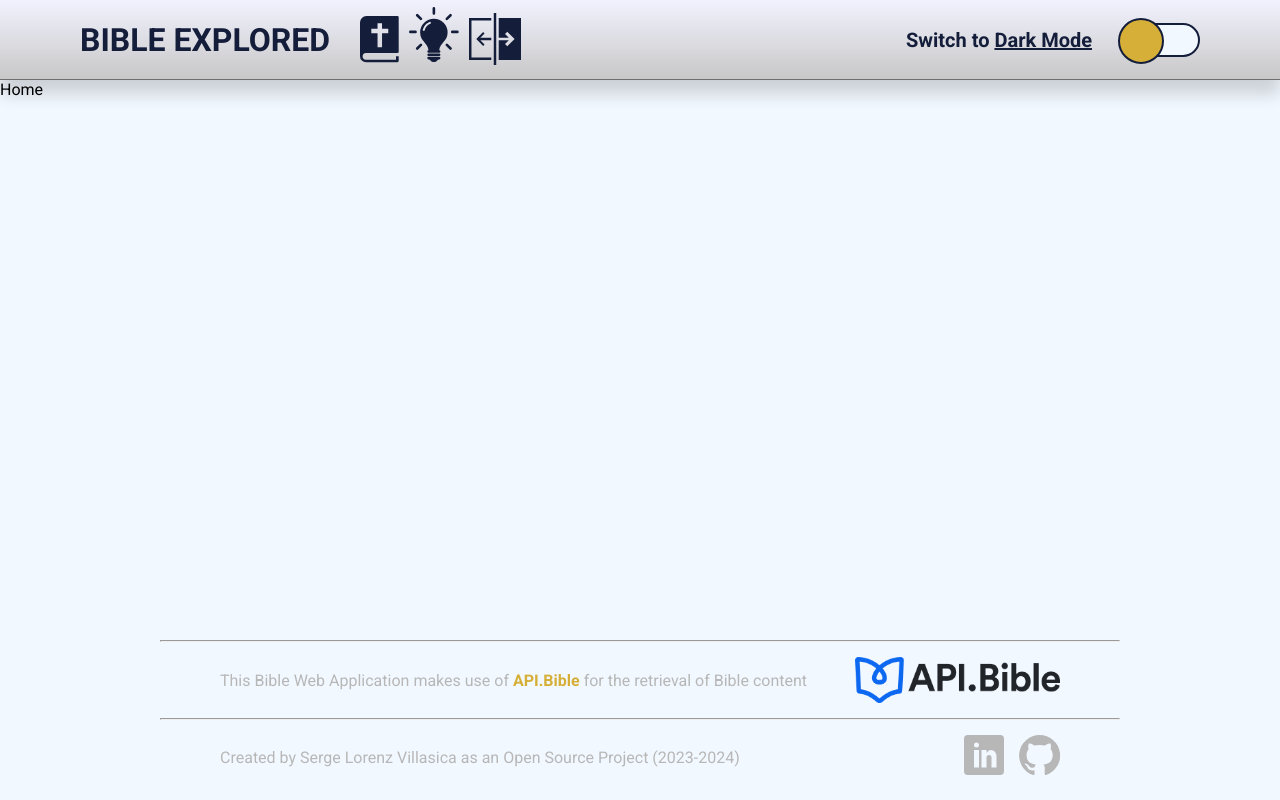
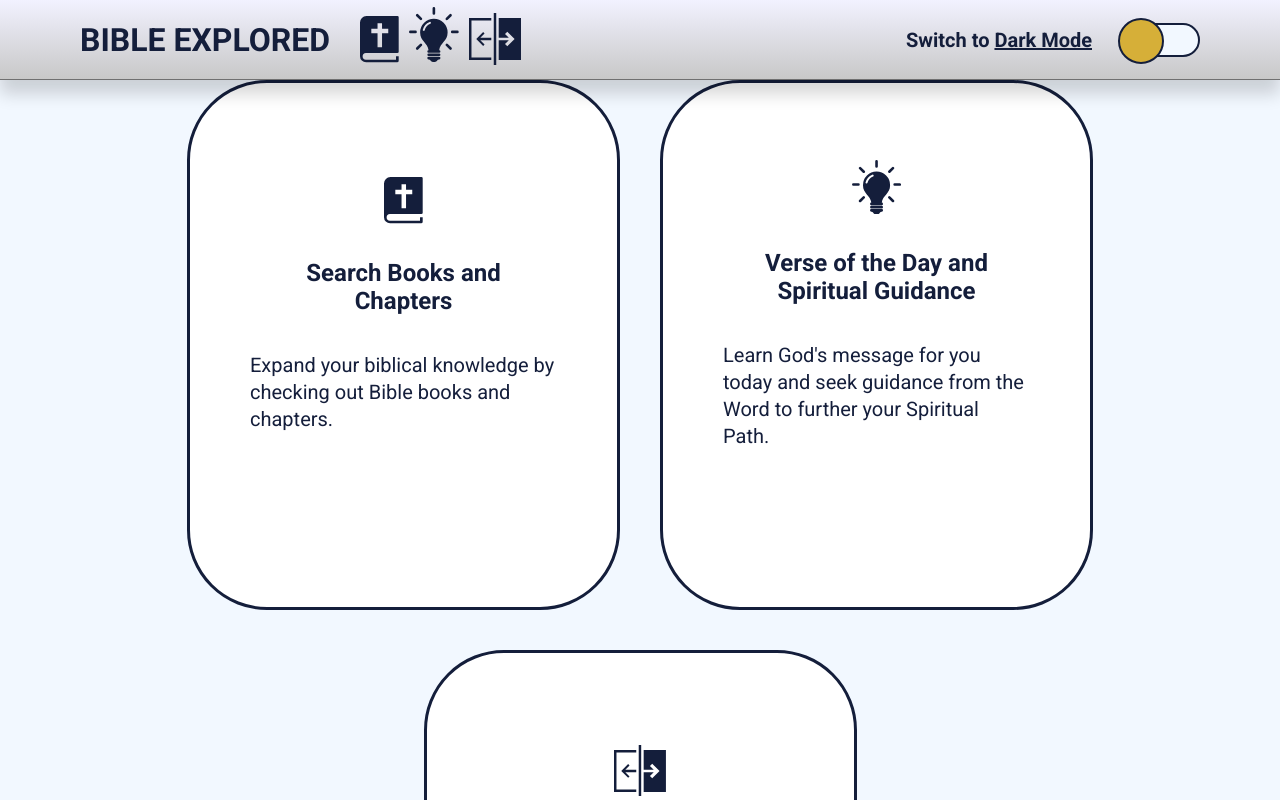
Before and after one commit to sergelorenz/bible-explored, a React (Create React App) app in the folder bible-explored-react/: page /#/home in a window 1280 px wide. Shown: the top 800 px of the page. Built offline with nearby package versions, Linux system fonts and the light colour scheme.

Commit message:
minor fixes in footer and design implementation of home page

```diff
--- a/bible-explored-react/src/app/App.scss
+++ b/bible-explored-react/src/app/App.scss
@@ -10,6 +10,7 @@
 
 body {
   min-height: 100vh;
+  min-width: 900px;
 
   #root {
     height: 100%;
--- a/bible-explored-react/src/common/sass/styles/_themes.scss
+++ b/bible-explored-react/src/common/sass/styles/_themes.scss
@@ -16,6 +16,11 @@ $themes: (
     'footer-logo-background': $primary-light,
     'footer-text-link': $accent,
     'footer-logo-padding': unset,
+    'home-menu-border': $primary-dark,
+    'home-menu-background': $secondary-light,
+    'home-menu-items': $primary-dark,
+    'home-menu-hover-background': $accent,
+    'home-menu-hover-items': $primary-dark
   ),
   dark: (
     'bg-color': $primary-dark,
@@ -31,6 +36,11 @@ $themes: (
     'footer-icons': $secondary-midtone,
     'footer-logo-background': $secondary-light,
     'footer-text-link': $accent,
-    'footer-logo-padding': 5px 22px
+    'footer-logo-padding': 5px 22px,
+    'home-menu-border': $primary-light,
+    'home-menu-background': $secondary-dark,
+    'home-menu-items': $primary-light,
+    'home-menu-hover-background': $secondary-light,
+    'home-menu-hover-items': $primary-dark
   )
 )
--- a/bible-explored-react/src/features/footer/Footer.scss
+++ b/bible-explored-react/src/features/footer/Footer.scss
@@ -32,6 +32,10 @@
   @include theme() {
     color: theme-get('footer-text');
   }
+
+  p {
+    width: 500px;
+  }
 }
 
 .footer-icons {
--- a/bible-explored-react/src/features/home/Home.js
+++ b/bible-explored-react/src/features/home/Home.js
@@ -1,8 +1,37 @@
-import React from 'react'
+import React from 'react';
+import { Link } from 'react-router-dom';
+
+import { ReactComponent as BibleIcon } from '../../res/icons/bible-icon.svg';
+import { ReactComponent as IdeaIcon } from '../../res/icons/idea-icon.svg';
+import { ReactComponent as SideBySideIcon } from '../../res/icons/compare-svgrepo-com.svg';
+
+import './Home.scss';
 
 function Home() {
   return (
-    <div className='content home'>Home</div>
+    <div className='content home'>
+      <Link to='/books-and-chapters'>
+        <div className='menu'>
+          <BibleIcon />
+          <h2>Search Books and Chapters</h2>
+          <p>Expand your biblical knowledge by checking out Bible books and chapters.</p>
+        </div>
+      </Link>
+      <Link to='/verse-of-the-day'>
+        <div className='menu'>
+          <IdeaIcon />
+          <h2>Verse of the Day and Spiritual Guidance</h2>
+          <p>Learn God's message for you today and seek guidance from the Word to further your Spiritual Path.</p>
+        </div>
+      </Link>
+      <Link to='/side-by-side'>
+        <div className='menu'>
+          <SideBySideIcon />
+          <h2>Side-by-Side Verses</h2>
+          <p>Read God's word across different Bible versions and in different tongues.</p>
+        </div>
+      </Link>
+    </div>
   )
 }
 
--- a/bible-explored-react/src/features/home/Home.scss
+++ b/bible-explored-react/src/features/home/Home.scss
@@ -0,0 +1,57 @@
+@import '../../common/sass/functions';
+
+.home {
+  display: flex;
+  gap: 40px;
+  align-items: center;
+  justify-content: center;
+  flex-wrap: wrap;
+}
+
+.menu {
+  width: 433px;
+  height: 530px;
+  display: flex;
+  flex-direction: column;
+  gap: 35px;
+  align-items: center;
+  justify-content: center;
+  padding-bottom: 80px;
+  border-radius: 80px;
+  user-select: none; // chrome and Opera
+  -moz-user-select: none; // Firefox
+  -webkit-text-select: none; // IOS Safari
+  -webkit-user-select: none; // Safari
+  cursor: pointer;
+  @include theme() {
+    border: 3px solid theme-get('home-menu-border');
+    background-color: theme-get('home-menu-background');
+    color: theme-get('home-menu-items');
+    fill: theme-get('home-menu-items');
+  }
+
+  &:hover {
+    @include theme() {
+      background-color: theme-get('home-menu-hover-background');
+      color: theme-get('home-menu-hover-items');
+      fill: theme-get('home-menu-hover-items');
+    }
+  }
+
+  &:active {
+    transform: scale(0.99);
+  }
+
+  h2 {
+    padding: 0 90px;
+    text-align: center;
+    min-height: 58px;
+  }
+
+  p {
+    padding: 0 60px;
+    text-align: left;
+    font-size: 20px;
+    line-height: 27px;
+  }
+}
```
